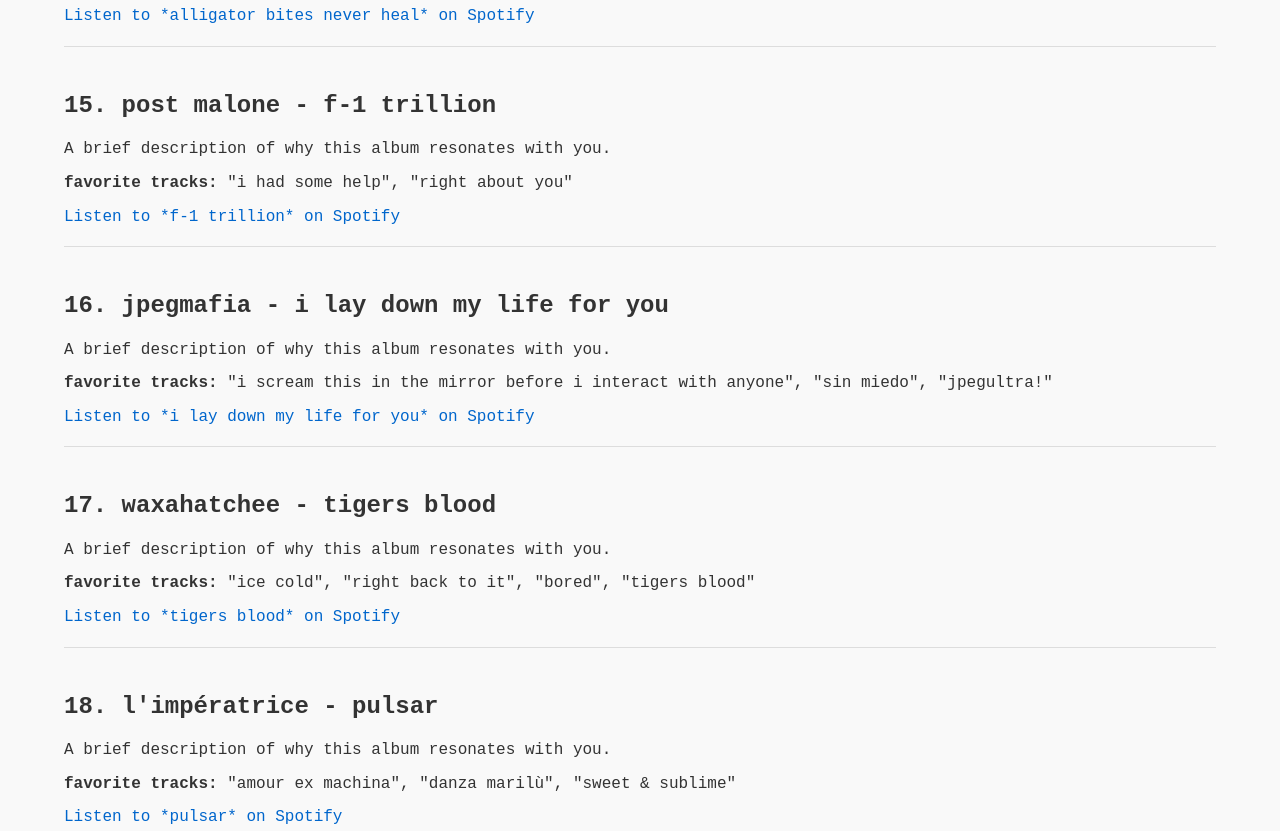
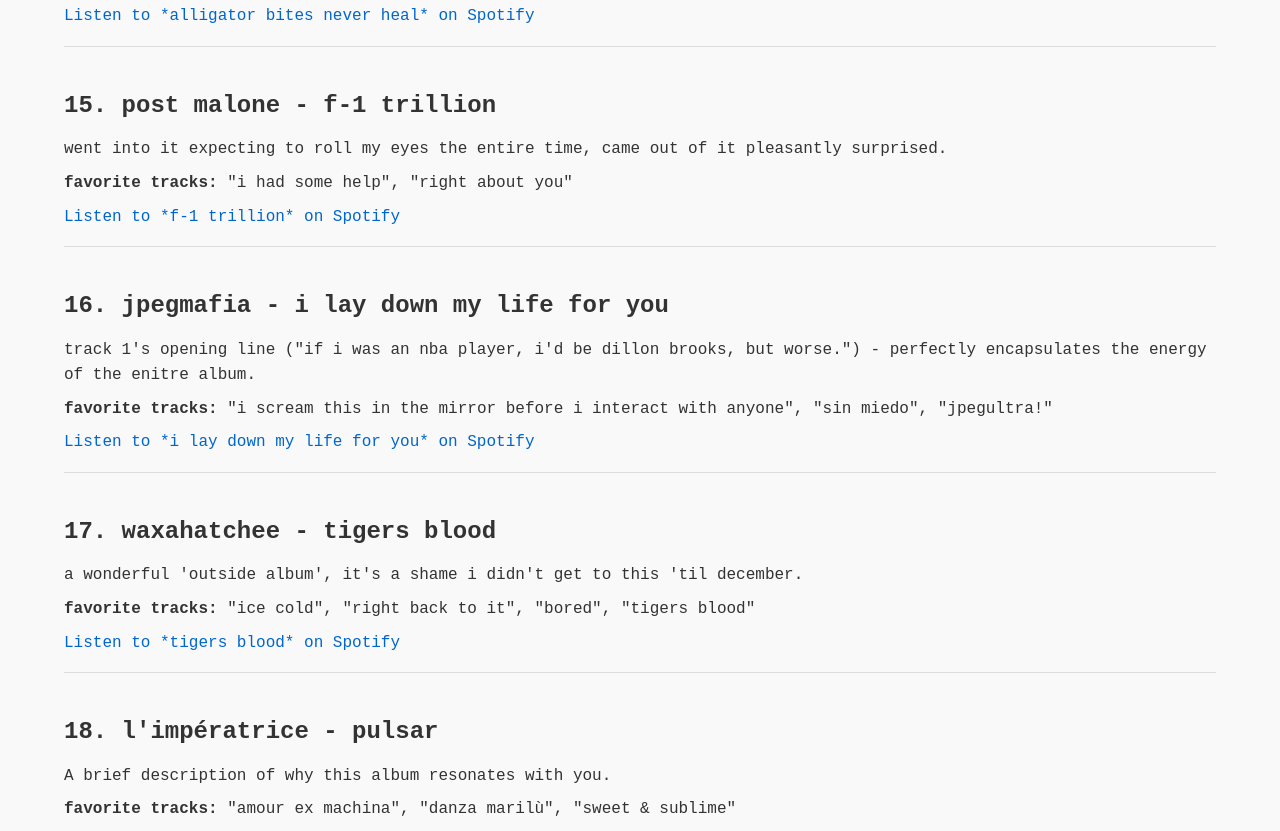
Before and after one commit to bryanfishkin/fav-albums-2024, a plain HTML site: page index.html in a window 1280 px wide. Shown: the part 2840-3671 px from the top of the page. Drawn offline with Linux system fonts and the light colour scheme.

Commit message:
Update index.html

```diff
--- a/index.html
+++ b/index.html
@@ -93,7 +93,7 @@
         </div>
         <div class="album">
             <h2>6. kendrick lamar - gnx</h2>
-            <p>A brief description of why this album resonates with you.</p>
+            <p>a fitting exclamation point to an insane year for mr. lamar. "tv off" will go crazy at the super bowl.</p>
             <p><b>favorite tracks: </b>"squabble up", "tv off", "heart pt. 6"</p>
             <a href="https://open.spotify.com/album/0hvT3yIEysuuvkK73vgdcW" target="_blank">Listen to *gnx* on Spotify</a>
         </div>
@@ -147,19 +147,19 @@
         </div>
         <div class="album">
             <h2>15. post malone - f-1 trillion</h2>
-            <p>A brief description of why this album resonates with you.</p>
+            <p>went into it expecting to roll my eyes the entire time, came out of it pleasantly surprised.</p>
             <p><b>favorite tracks: </b>"i had some help", "right about you"</p>
             <a href="https://open.spotify.com/album/4BbsHmXEghoPPevQjPnHXx" target="_blank">Listen to *f-1 trillion* on Spotify</a>
         </div>
         <div class="album">
             <h2>16. jpegmafia - i lay down my life for you</h2>
-            <p>A brief description of why this album resonates with you.</p>
+            <p>track 1's opening line ("if i was an nba player, i'd be dillon brooks, but worse.") - perfectly encapsulates the energy of the enitre album.</p>
             <p><b>favorite tracks: </b>"i scream this in the mirror before i interact with anyone", "sin miedo", "jpegultra!"</p>
             <a href="https://open.spotify.com/album/1ezs1QD5SYQ6LtxpC9y5I2" target="_blank">Listen to *i lay down my life for you* on Spotify</a>
         </div>
         <div class="album">
             <h2>17. waxahatchee - tigers blood</h2>
-            <p>A brief description of why this album resonates with you.</p>
+            <p>a wonderful 'outside album', it's a shame i didn't get to this 'til december.</p>
             <p><b>favorite tracks: </b>"ice cold", "right back to it", "bored", "tigers blood"</p>
             <a href="https://open.spotify.com/album/2n3HUMLmNl0Cm2atVwWSK6" target="_blank">Listen to *tigers blood* on Spotify</a>
         </div>
@@ -171,7 +171,7 @@
         </div>
         <div class="album">
             <h2>19. nxworries - why lawd?</h2>
-            <p>A brief description of why this album resonates with you.</p>
+            <p>more of the classic nxworries sound, but more melancholy this time around. strong contributions from thundercat, h.e.r., and earl sweatshirt.</p>
             <p><b></b>favorite tracks: </b>"86sentra", "keepher", "where i go"</p>
             <a href="https://open.spotify.com/album/0LlzHi8Erl8zpTumqt88Qe" target="_blank">Listen to *why lawd?* on Spotify</a>
         </div>
```
